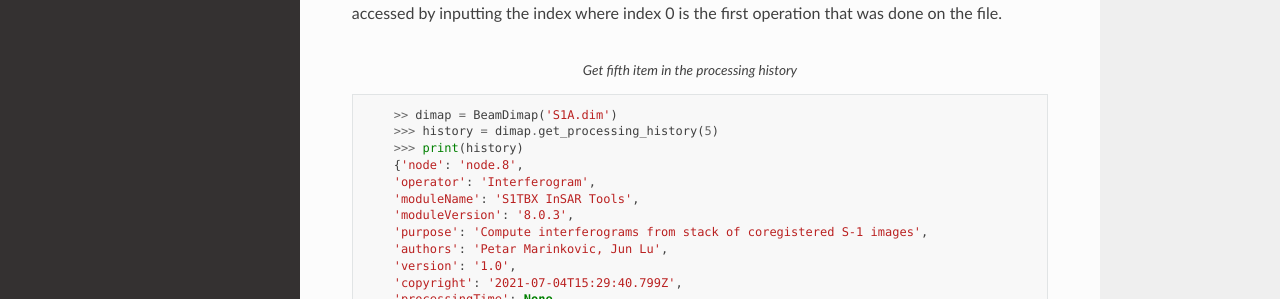
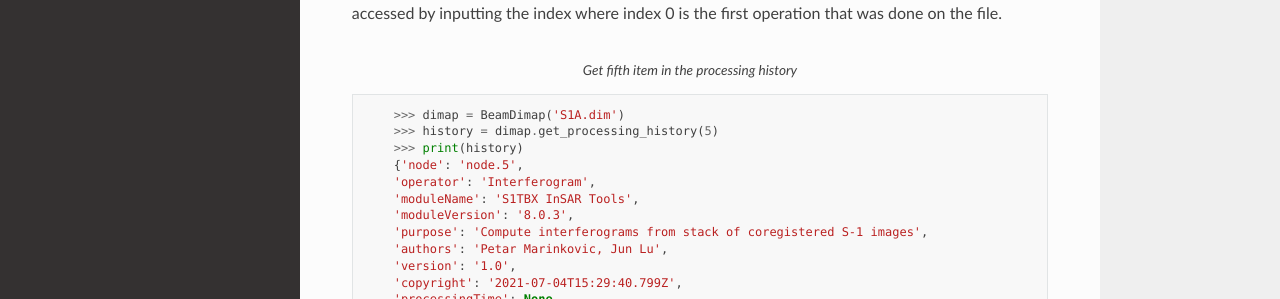
Before and after one commit to pbrotoisworo/py-beam-dimap, a Sphinx documentation site: the page built from docs/source/examples.rst, in a window 1280 px wide and 900 px high. Shown: the part 286-585 px from the top of the window. Built offline with Sphinx 7.4.7 and the Read the Docs theme 2.0.0, drawn with Linux system fonts in a browser that asks for light colours.

Commit message:
Fix formatting issues in documentation

```diff
--- a/docs/source/examples.rst
+++ b/docs/source/examples.rst
@@ -10,10 +10,10 @@ the index where index 0 is the first operation that was done on the file.
 ..  code-block:: python
     :caption: Get fifth item in the processing history
 
-        >> dimap = BeamDimap('S1A.dim')
+        >>> dimap = BeamDimap('S1A.dim')
         >>> history = dimap.get_processing_history(5)
         >>> print(history)
-        {'node': 'node.8',
+        {'node': 'node.5',
         'operator': 'Interferogram',
         'moduleName': 'S1TBX InSAR Tools',
         'moduleVersion': '8.0.3',
```
